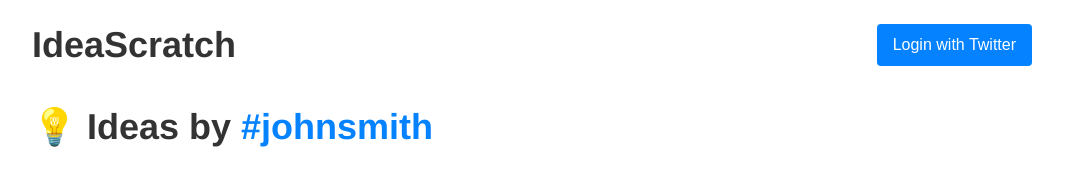
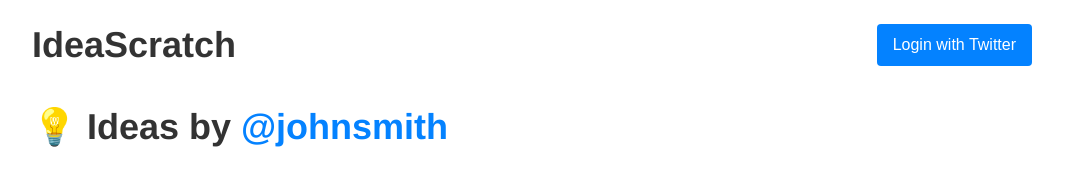
Before and after one commit to slkmedia/ideascratch, a React (Create React App) app: page / in a window 1280 px wide. Shown: the top 170 px of the page, without its empty margins (108-1173 px from the left). Built offline with nearby package versions, Linux system fonts and the light colour scheme.

Commit message:
Correct # to @

```diff
--- a/src/components/Ideas/index.js
+++ b/src/components/Ideas/index.js
@@ -20,7 +20,7 @@ export default class Ideas extends Component {
     return (
       <Fragment>
         <IdeasHeader>
-          💡 Ideas by <a href="#">#johnsmith</a>
+          💡 Ideas by <a href="#">@johnsmith</a>
         </IdeasHeader>
         {
           authenticated &&
```
